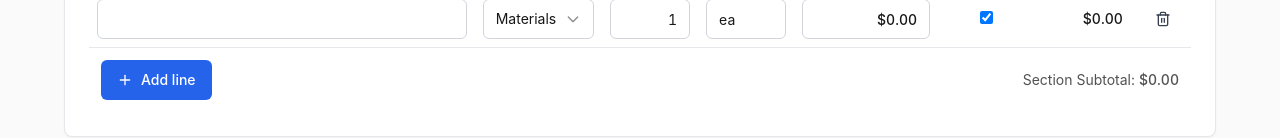
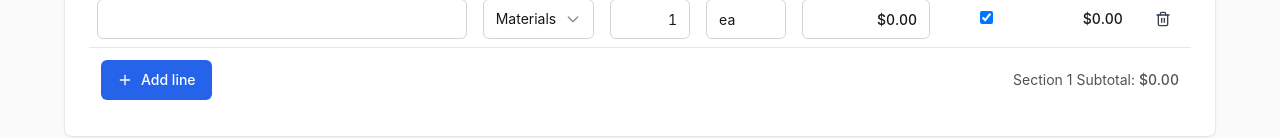
Before and after one commit to nolakat/Estimator, a React (Create React App) app: page / in a window 1280 px wide. Shown: the part 668-806 px from the top of the page. Built offline with nearby package versions, Linux system fonts and the light colour scheme.

Commit message:
update dropdowns

```diff
--- a/src/App.js
+++ b/src/App.js
@@ -555,7 +555,7 @@ export default function App() {
               </div>
 
               {/* items table */}
-              <div className="overflow-auto">
+              <div className="overflow-show">
                 <table className="w-full text-sm">
                   <thead className="bg-neutral-100 sticky top-0">
                     <tr className="text-left">
@@ -613,7 +613,7 @@ export default function App() {
 
               <div className="p-3 border-t flex items-center justify-between">
                 <Button className="gap-2" onClick={()=>addItem(sec.id)}><Plus className="h-4 w-4"/>Add line</Button>
-                <div className="text-sm text-neutral-600">Section Subtotal: <span className="font-medium tabular-nums">{money(sectionSubtotal(sec))}</span></div>
+                <div className="text-sm text-neutral-600">{sec.name} Subtotal: <span className="font-medium tabular-nums">{money(sectionSubtotal(sec))}</span></div>
               </div>
             </CardContent>
           </Card>
```
